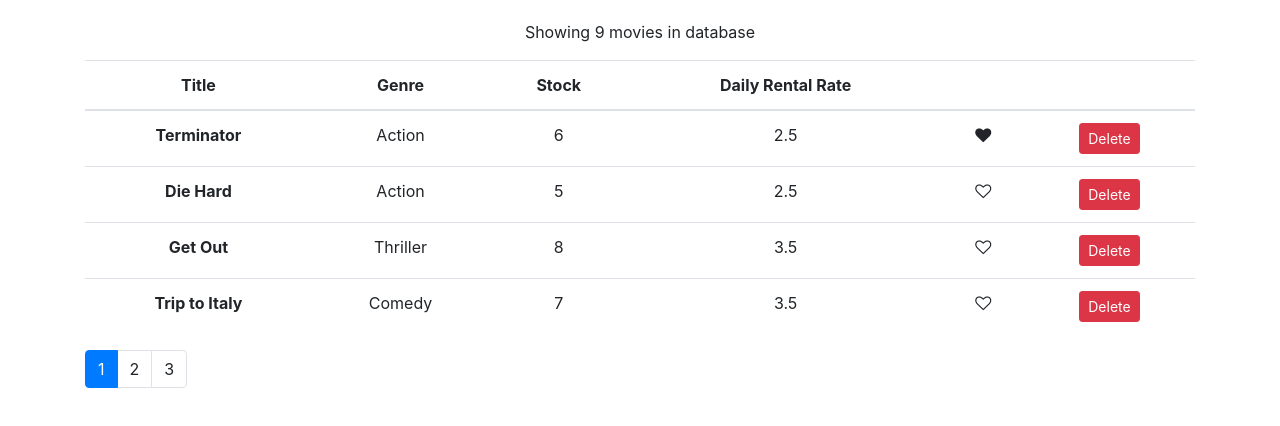
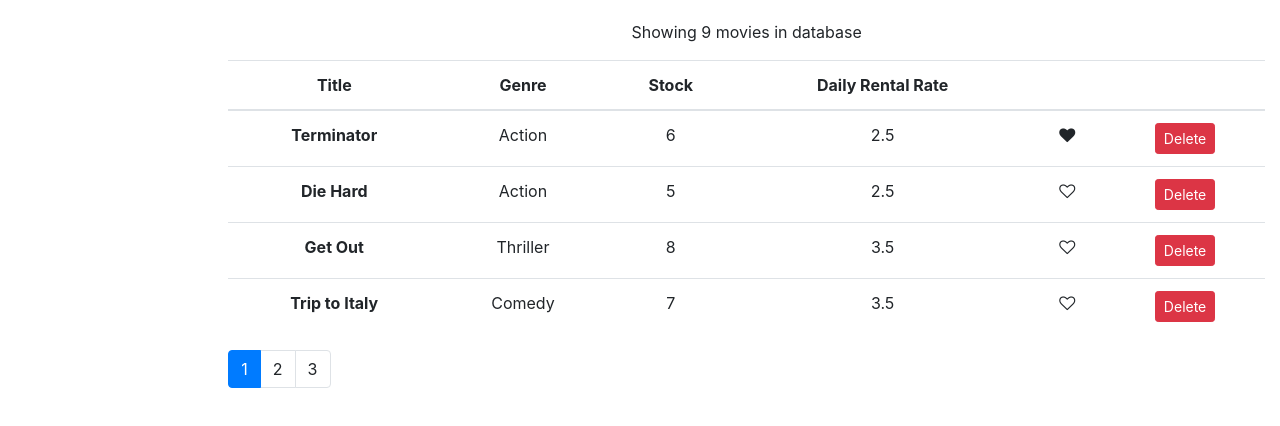
Before and after one commit to aravindanvenkataraju/react, a React (Create React App) app in the folder vidly/: page / in a window 1280 px wide. Shown: the top 426 px of the page. Built offline with nearby package versions, Linux system fonts and the light colour scheme.

Commit message:
added common component for lists

```diff
--- a/vidly/src/App.js
+++ b/vidly/src/App.js
@@ -5,7 +5,7 @@
 function App() {
   return (
     <div className="App">
-      <main className="container">
+      <main className="container-fluid">
         <Movies />
       </main>
     </div>
--- /dev/null
+++ b/vidly/src/components/common/listGroup.jsx
@@ -0,0 +1,6 @@
+import React from "react";
+const ListGroup = () => {
+  return null;
+};
+
+export default ListGroup;
--- a/vidly/src/components/movies.jsx
+++ b/vidly/src/components/movies.jsx
@@ -1,14 +1,22 @@
 import React, { Component } from "react";
 import { getMovies } from "../services/fakeMovieService";
+import { getGenres } from "../services/fakeGenreService";
 import Like from "./common/like";
 import Pagination from "./common/pagination";
+import ListGroup from "./common/listGroup";
 import { paginate } from "../utils/paginate";
 export class Movies extends Component {
   state = {
-    movies: getMovies(),
+    movies: [],
+    genres: [],
     pageSize: 4,
     currentPage: 1
   };
+
+  componentDidMount() {
+    this.setState({ movies: getMovies(), genres: getGenres() });
+  }
+
   render() {
     //console.log(this.state.movies);
     return this.renderMovies();
@@ -22,6 +30,14 @@
       <p>There are no movies in the database</p>
     ) : (
       <React.Fragment>
+        <div className="row">
+          <div className="col-2">
+            <ListGroup
+              items={this.state.genres}
+              onItemSelect={this.handleGenreSelect}
+            />
+          </div>
+          <div className="col">
             <p>Showing {count} movies in database</p>
             <table className="table">
               <thead>
@@ -65,6 +81,8 @@
               currentPage={currentPage}
               onPageChange={this.handlePageChange}
             />
+          </div>
+        </div>
       </React.Fragment>
     );
   }
@@ -91,4 +109,8 @@
   handlePageChange = page => {
     this.setState({ currentPage: page });
   };
+
+  handleGenreSelect = genre => {
+    console.log("Genre selected : ", genre);
+  };
 }
```
Lines whose indentation alone changed are shown as unchanged.
